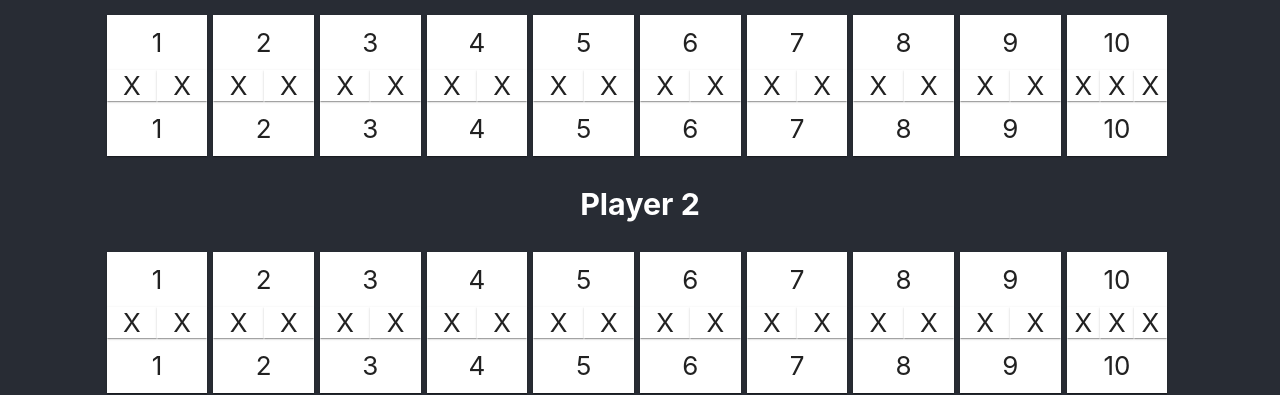
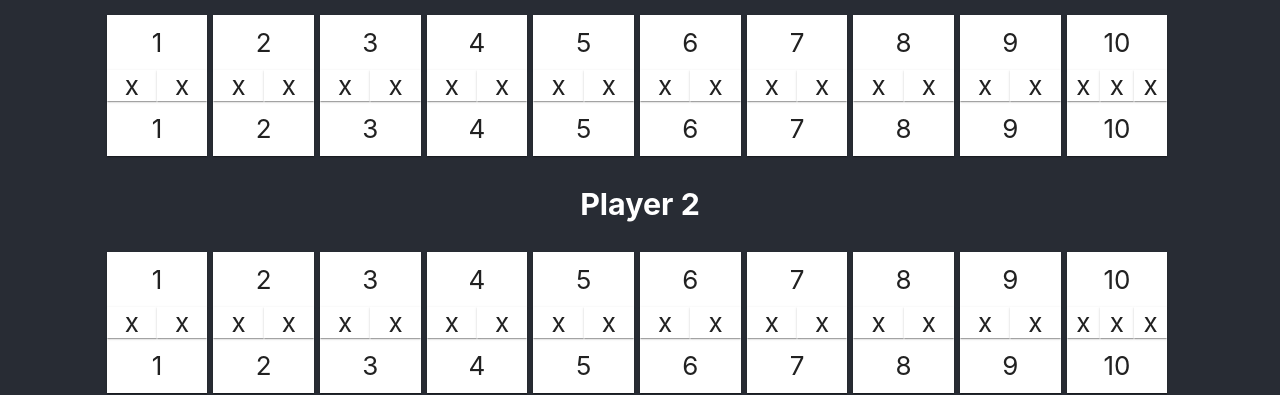
Before and after one commit to devJocke/joakim-nilsson-bowling, a React (Create React App) app: page / in a window 1280 px wide. Shown: the part 311-706 px from the top of the page. Built offline with nearby package versions, Linux system fonts and the light colour scheme.

Commit message:
Keys
Added roundkey and paired it with its two/three potentional points.

```diff
--- a/src/indexComponents/BowlingTables.js
+++ b/src/indexComponents/BowlingTables.js
@@ -11,26 +11,27 @@ class BowlingTables extends Component {
 
     for (let count = 1; count <= nrOfTurns; count++) {
 
+      let roundKey = count;
       gridItems.push(
-        <Grid item xs={1} style={{ 'paddingRight': '6px' }} >
+        <Grid key={roundKey} item xs={1} style={{ 'paddingRight': '6px' }} >
 
           <Paper square={true} className="turn-and-total-score">{count}</Paper>
 
           {count === 10 ?
             <Grid container >
-              {getGridRowWithSize(4, 3)}
+              {getGridRowWithSize(4, 3, roundKey)}
             </Grid>
             :
             <Grid container>
-              {getGridRowWithSize(6, 2)}
+              {getGridRowWithSize(6, 2, roundKey)}
             </Grid>}
 
           <Paper id="total" square={true} className="turn-and-total-score" >{count}</Paper>
 
         </Grid >
       );
+      arrayWithScore = [];
     }
-
     return (
       <div style={{ 'width': '100%' }}>
         <Grid container style={{ 'justifyContent': 'center' }}>
@@ -41,17 +42,20 @@ class BowlingTables extends Component {
   }
 }
 
-function getGridRowWithSize(gridSize, numberOfRows) {
-  const array = [];
+let arrayWithScore = [];
+function getGridRowWithSize(gridSize, numberOfRows, roundKey) {
 
-  for (let index = 0; index < numberOfRows; index++) {
-    array.push(
-      //TODO:: Fix key value
-      <Grid item sm={gridSize} style={{ 'width': '100%' }}  >
-        <Paper square={true}> {'X'}</Paper>
+  for (let index = 1; index <= numberOfRows; index++) {
+    arrayWithScore.push(
+      //TODO:: FIXA TESTER
+      <Grid id={roundKey + index} key={index} item sm={gridSize} style={{ 'width': '100%' }}  >
+        <Paper square={true}> {"x"}</Paper>
       </Grid>
     );
+    {/* console.log(roundKey);
+    console.log(index); */}
+
   }
-  return array;
+  return arrayWithScore;
 }
 export default BowlingTables;
```
